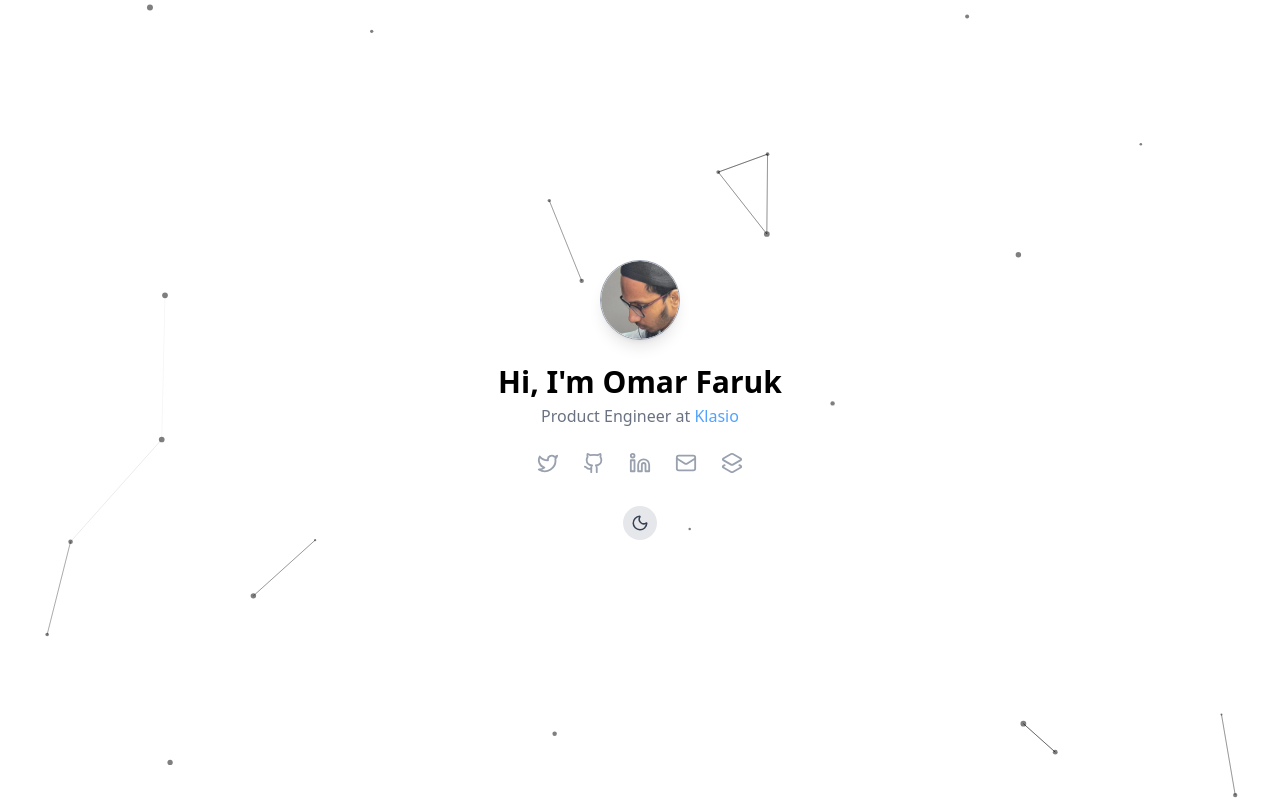
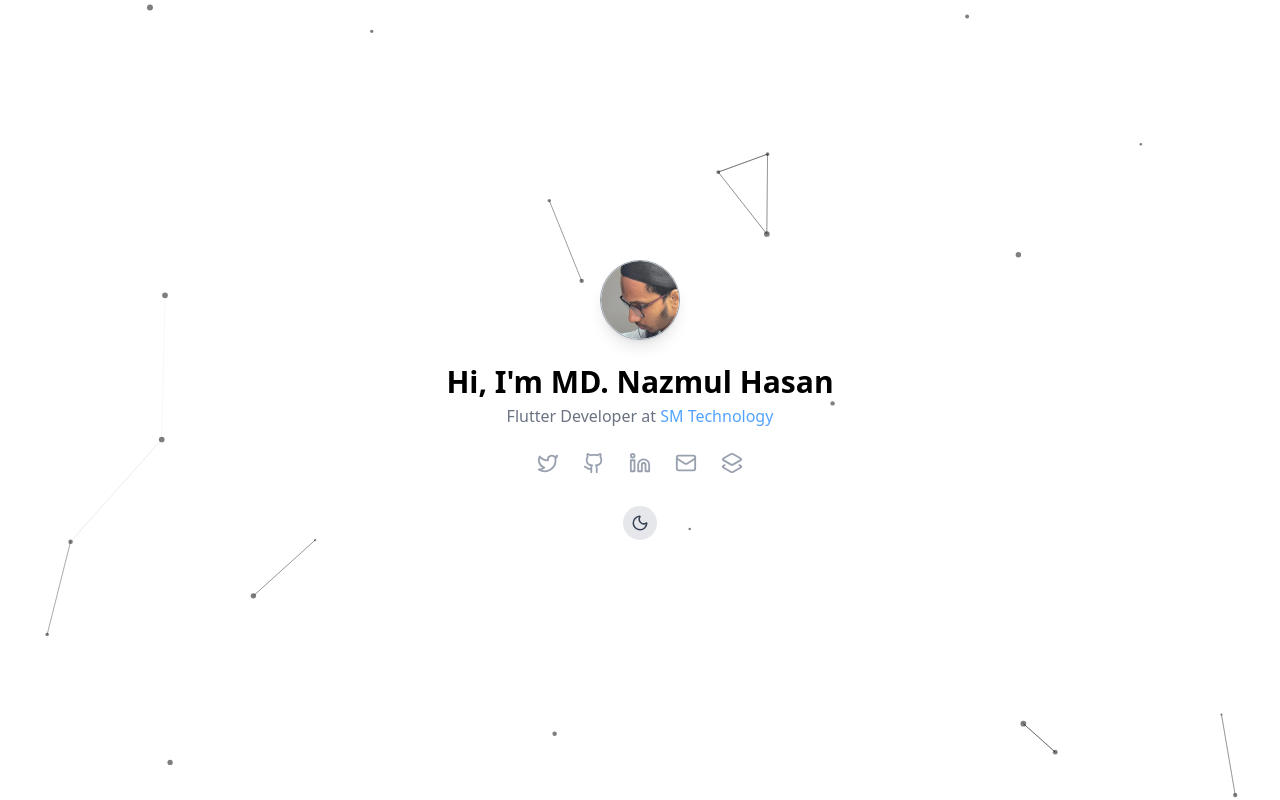
Before and after one commit to alphabetic100/me, a React (Vite) app: page / in a window 1280 px wide. Built offline with nearby package versions, Linux system fonts and the light colour scheme; no server answers.

Commit message:
Update designations at App.tsx

```diff
--- a/src/App.tsx
+++ b/src/App.tsx
@@ -155,15 +155,15 @@ export default function App() {
         <div className="flex flex-col items-center gap-6 mb-6">
           <img
             src={PROFILE_IMG}
-            alt="Omar Faruk"
+            alt="MD Nazmul Hasan"
             className="rounded-full w-20 h-20 object-cover border border-gray-400 dark:border-white shadow-lg duration-200"
           />
           <div className="flex flex-col items-center">
             <h1 className="text-3xl font-semibold text-black dark:text-white mb-1 duration-200">
-              Hi, I'm Omar Faruk
+              Hi, I'm MD. Nazmul Hasan
             </h1>
             <p className="text-base text-gray-500 dark:text-gray-300 duration-200">
-              Product Engineer at <a href="https://klasio.com" className="hover:underline text-blue-400">Klasio</a>
+              Flutter Developer at <a href="https://smtech24.com/" className="hover:underline text-blue-400">SM Technology</a>
             </p>
           </div>
         </div>
```
